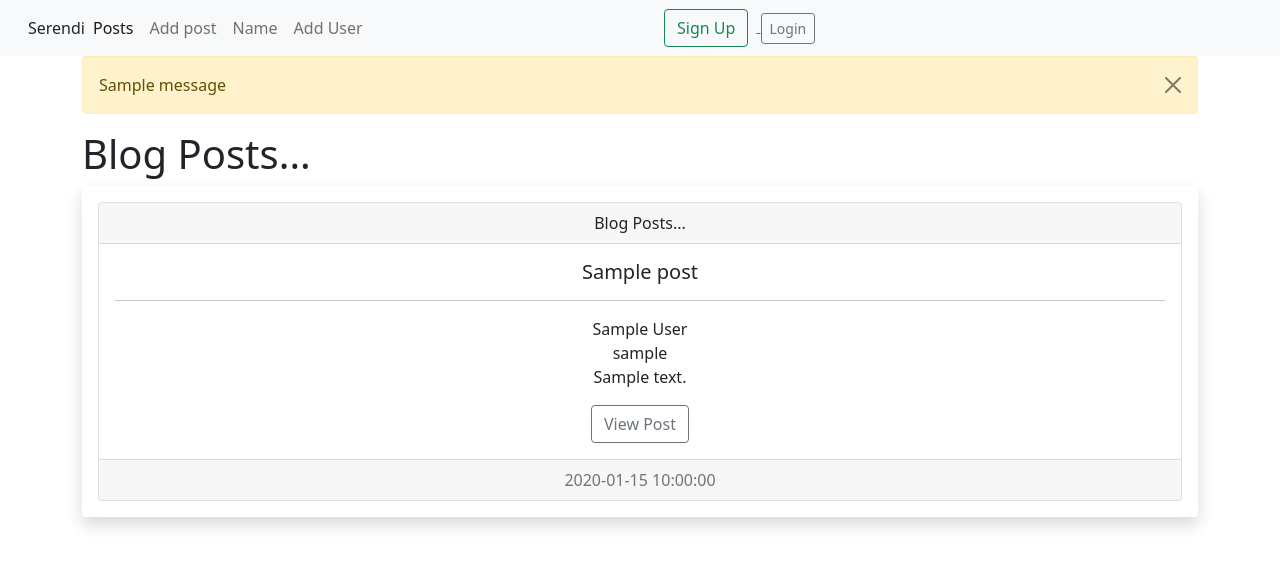
After one commit to bmhatab/flask-blog-app, a Flask app: page /posts in a window 1280 px wide. The commit adds this page. Shown: the top 567 px of the page. Run offline with Flask 3, Linux system fonts and the light colour scheme; tables that the repository leaves empty hold one stand-in row (values such as "Sample post"); one stand-in notice (Sample message) is shown.

Commit message:
Updated posts feature

```diff
--- a/app.py
+++ b/app.py
@@ -181,6 +181,16 @@ def add_post():
         return render_template("add_post.html",form=form,post=post,content=content,author=author,slug=slug)
 
 
+@app.route('/posts')
+def posts():
+    posts = Posts.query.order_by(Posts.date_posted)
+
+    return render_template("posts.html",posts=posts)
+
+@app.route('/post/<int:id>')
+def post(id):
+    post = Posts.query.get_or_404(id)
+    return render_template('post.html', post=post)
 
 
 @app.route('/user/add', methods =['GET','POST'])
--- a/templates/base_index.html
+++ b/templates/base_index.html
@@ -17,7 +17,8 @@
           </button>
           <div class="collapse navbar-collapse" id="navbarNavAltMarkup">
             <div class="navbar-nav">
-              <a class="nav-link active" aria-current="page" href="{{url_for('add_post')}}">Add post</a>
+              <a class="nav-link active" aria-current="page" href="{{url_for('posts')}}">Posts</a>
+              <a class="nav-link" href="{{url_for('add_post')}}">Add post</a>
               <a class="nav-link" href="{{url_for('name')}}">Name</a>
               <a class="nav-link" href="{{url_for('add_user')}}">Add User</a>
             </div>
--- /dev/null
+++ b/templates/posts.html
@@ -0,0 +1,40 @@
+{% extends 'base_index.html' %}
+
+{% block title %} NAMES {% endblock %}
+
+
+{% block main %}
+<div class="container">
+
+    <!--This loops through the flash message -->
+    {% for message in get_flashed_messages() %}
+        <div class="alert alert-warning alert-dismissible fade show" role="alert">
+                {{message}}
+            <button type="button" class="btn-close" data-bs-dismiss="alert" aria-label="Close"></button>
+        </div>
+    {% endfor %}
+
+
+<h1>Blog Posts...</h1>
+
+    {% for post in posts %}
+    <div class="shadow p-3 mb-5 bg-body rounded">
+        <div class="card text-center">
+            <div class="card-header">
+                Blog Posts...
+            </div>
+            <div class="card-body">
+              <h5 class="card-title">{{post.title}}</h5>
+              <hr>
+              <p class="card-text">{{post.author}}</br>{{post.slug}}</br>{{post.content}}</p>
+              <a class="btn btn-outline-secondary" href="{{url_for('post', id=post.id)}}">View Post</a></br>
+            </div>
+            <div class="card-footer text-muted">
+                {{post.date_posted}}
+            </div>
+          </div>
+    </div>
+    {% endfor %}
+
+
+{% endblock %}
```
Also changed, not shown: templates/post.html (added, +51 -0 lines).
